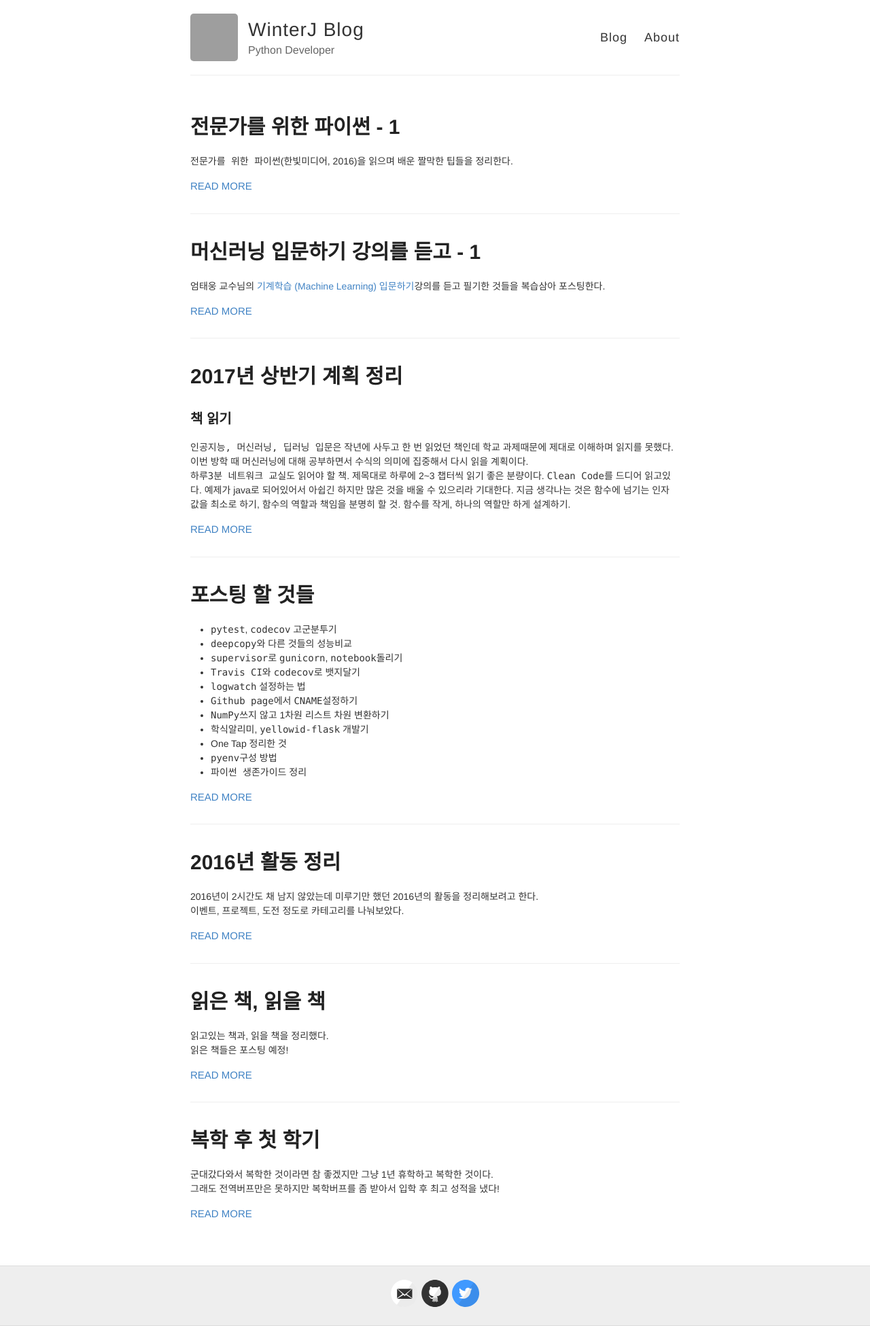
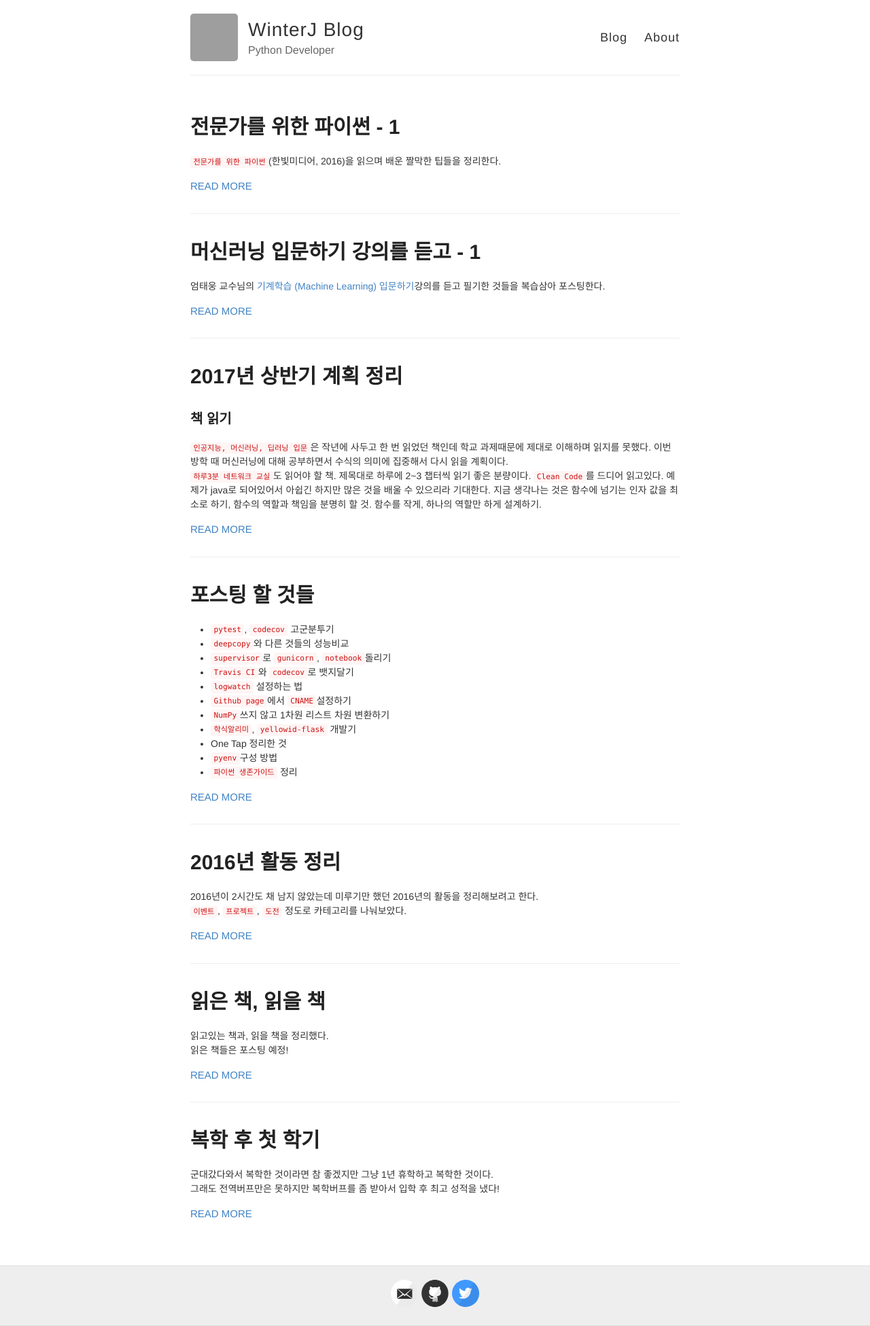
Before and after one commit to winterjung/JungWinter.github.io, a Jekyll site: the page built from index.html, in a window 1280 px wide. Shown: the whole page at 68% size. Built offline with Jekyll 4.4.1, drawn with Linux system fonts in a browser that asks for light colours; grey boxes are pictures that could not be loaded.

Commit message:
style 업데이트

```diff
--- a/_sass/_highlights.scss
+++ b/_sass/_highlights.scss
@@ -12,21 +12,22 @@
 
 code {
   font-family: Consolas, "Liberation Mono", Menlo, Courier, monospace;
+  font-size: 80%;
+}
 
-  .highlighter-rouge {
+code.highlighter-rouge {
   padding: 0;
   padding-top: 0.2em;
   padding-bottom: 0.2em;
   margin: 0;
-    font-size: 80%;
-    color: #333;
-    background-color: rgba(0,0,0,0.04);
+  color: #c11;
+  background-color: rgba(255,20,20,0.04);
   border-radius: 3px;
 }
-  .highlighter-rouge::before, .highlighter-rouge::after{
+
+code.highlighter-rouge::before, code.highlighter-rouge::after{
   letter-spacing: -0.2em;
   content: "\00a0";
-  }
 }
 
 .highlight .c { color: #586E75 } /* Comment */
--- a/style.scss
+++ b/style.scss
@@ -255,12 +255,15 @@ nav {
   font-size: 14px;
   line-height: 1.5;
   blockquote {
-    margin: 1.8em .8em;
+    margin: .8em .8em;
     border-left: 2px solid $gray;
     padding: 0.1em 1em;
     color: $gray;
-    font-size: 22px;
+    font-size: 14px;
     font-style: italic;
+  }
+  blockquote > p {
+    margin: 10px 0px;
   }
   .entry {
     font-size: 14px;
```
Lines whose indentation alone changed are shown as unchanged.
